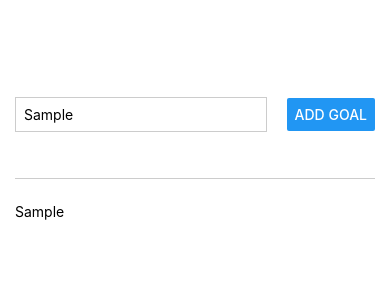
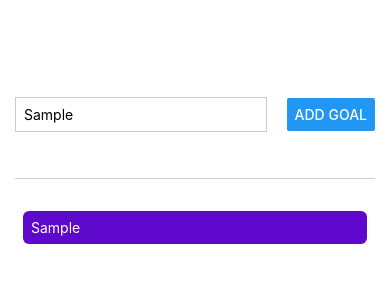
Before and after one commit to PBasham/RNCourse, a React Native app: screen / in a window 390 px wide. Both pictures are taken after typing "Sample" into the empty fields and a click on the button "ADD GOAL". Shown: the top 300 px of the page. Built offline with nearby package versions, Linux system fonts and the light colour scheme.

Commit message:
added styling to goals and added view to account for boarder radius for ios

```diff
--- a/App.js
+++ b/App.js
@@ -4,6 +4,7 @@
 import { StatusBar } from 'expo-status-bar';
 import { Button, StyleSheet, Text, TextInput, View } from 'react-native';
 import { useState, useEffect } from "react";
+import { Colors } from "react-native/Libraries/NewAppScreen";
 
 export default function App() {
 
@@ -30,7 +31,11 @@
                 <Button title="Add Goal" onPress={addGoalHandler} />
             </View>
             <View style={styles.goalsContainer}>
-                {courseGoals.map((goal) => (<Text key={goal}>{goal}</Text>))}
+                {courseGoals.map((goal) => (
+                    <View key={goal} style={styles.goalItem}>
+                        <Text style={styles.goalText}>{goal}</Text>
+                    </View>
+                ))}
             </View>
         </View>
     );
@@ -65,4 +70,13 @@
     goalsContainer: {
         flex: 5,
     },
+    goalItem: {
+        margin: 8,
+        padding: 8,
+        borderRadius: 6,
+        backgroundColor: "#5e08cc",
+    },
+    goalText: {
+        color: "white",
+    }
 });
```
